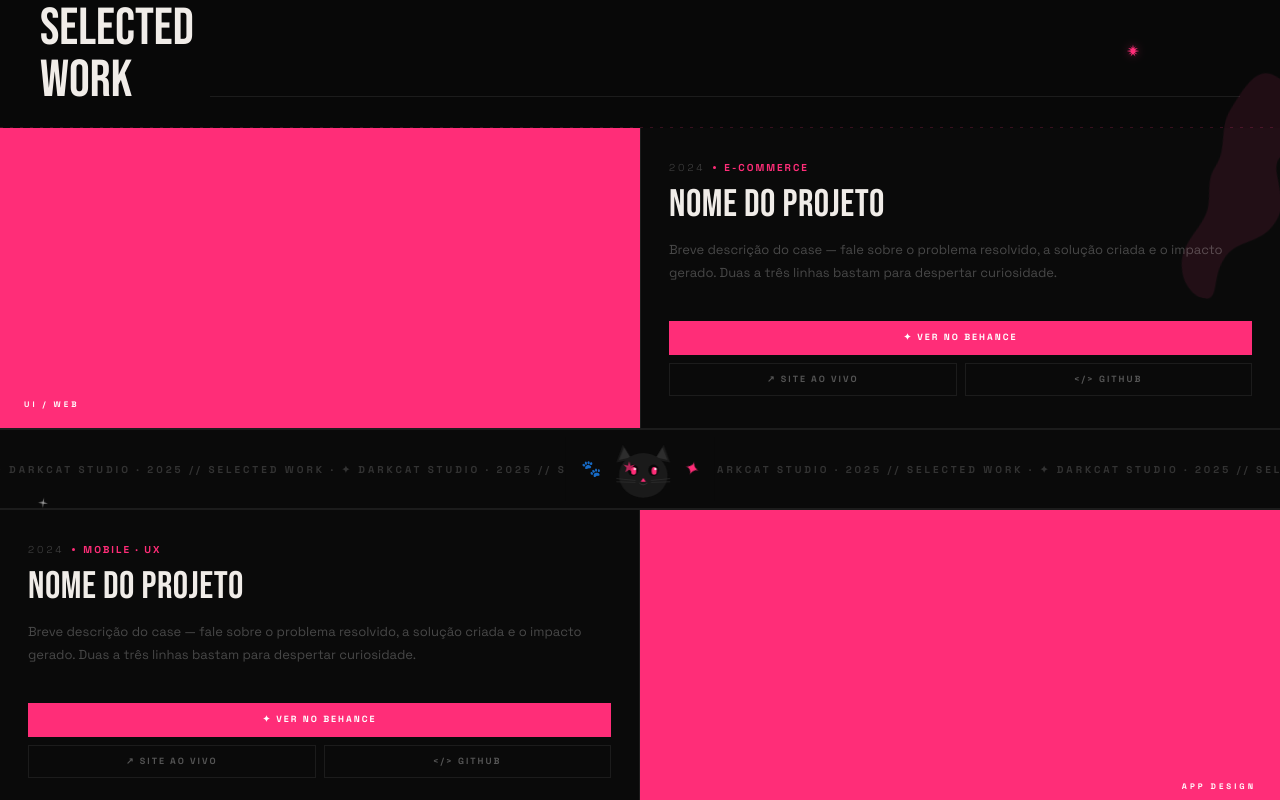
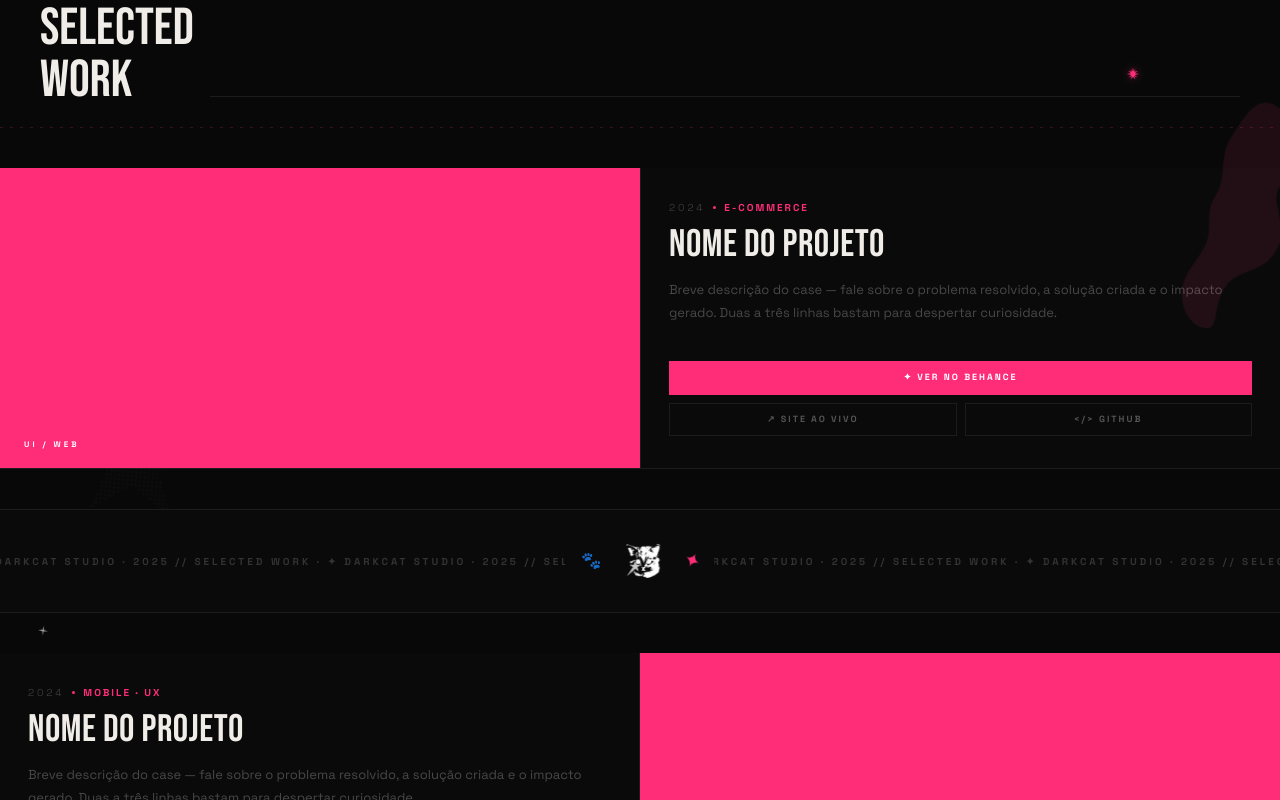
Before and after one commit to CassolEllen/darkcat-studio-portfolio, a React (Vite) app: page / in a window 1280 px wide. Shown: the part 900-1700 px from the top of the page. Built offline with nearby package versions, Linux system fonts and the light colour scheme.

Commit message:
fix: redesign gato do marquee, espaçamento dos cards e imagem stencil

```diff
--- a/src/components/MarqueeDivider.jsx
+++ b/src/components/MarqueeDivider.jsx
@@ -1,37 +1,21 @@
 import { motion } from 'framer-motion'
 
-const CatFaceSVG = () => (
-  <svg width="64" height="64" viewBox="0 0 100 100" fill="none" style={{ display: 'inline-block', verticalAlign: 'middle' }}>
-    {/* ears */}
-    <polygon points="18,12 8,40 32,35" fill="#1a1a1a" />
-    <polygon points="82,12 92,40 68,35" fill="#1a1a1a" />
-    <polygon points="20,16 12,36 30,32" fill="#2d2d2d" />
-    <polygon points="80,16 88,36 70,32" fill="#2d2d2d" />
-    {/* head */}
-    <ellipse cx="50" cy="60" rx="38" ry="35" fill="#1a1a1a" />
-    {/* eyes */}
-    <ellipse cx="34" cy="52" rx="8" ry="9" fill="#080808" />
-    <ellipse cx="66" cy="52" rx="8" ry="9" fill="#080808" />
-    {/* pupils */}
-    <ellipse cx="35" cy="53" rx="4" ry="6" fill="#ff2d78" />
-    <ellipse cx="67" cy="53" rx="4" ry="6" fill="#ff2d78" />
-    {/* eye shine */}
-    <circle cx="37" cy="50" r="2" fill="#fff" opacity="0.8" />
-    <circle cx="69" cy="50" r="2" fill="#fff" opacity="0.8" />
-    {/* nose */}
-    <polygon points="50,64 46,70 54,70" fill="#ff2d78" />
-    {/* mouth */}
-    <path d="M44,72 Q50,78 56,72" stroke="#333" strokeWidth="1.5" fill="none" strokeLinecap="round" />
-    {/* whiskers */}
-    <line x1="8" y1="65" x2="38" y2="68" stroke="#333" strokeWidth="1" />
-    <line x1="8" y1="70" x2="38" y2="71" stroke="#333" strokeWidth="1" />
-    <line x1="62" y1="68" x2="92" y2="65" stroke="#333" strokeWidth="1" />
-    <line x1="62" y1="71" x2="92" y2="70" stroke="#333" strokeWidth="1" />
-    {/* star mark */}
-    <path d="M26,45 L28,38 L30,45 L37,43 L32,48 L34,55 L28,51 L22,55 L24,48 L19,43Z" fill="#ff2d78" opacity="0.7" />
-  </svg>
+// apaga o componente CatFaceSVG inteiro e substitui por:
+const CatStencil = () => (
+  <img
+    src="/cat-stencil.png"
+    alt="DarkCat"
+    style={{
+      width: 64,
+      height: 64,
+      objectFit: 'contain',
+      mixBlendMode: 'screen',
+      filter: 'contrast(1.8) brightness(1.2) grayscale(1) invert(1)',
+      display: 'inline-block',
+      verticalAlign: 'middle',
+    }}
+  />
 )
-
 const marqueeText = '✦ DARKCAT STUDIO · 2025 // SELECTED WORK · '
 
 export default function MarqueeDivider() {
@@ -42,7 +26,7 @@ export default function MarqueeDivider() {
       background: '#0a0a0a',
       borderTop: '1px solid #1c1c1c',
       borderBottom: '1px solid #1c1c1c',
-      height: 80,
+      height: 104,
       display: 'flex',
       alignItems: 'center',
       position: 'relative',
@@ -81,7 +65,7 @@ export default function MarqueeDivider() {
           animate={{ y: [0, -4, 0] }}
           transition={{ duration: 3, repeat: Infinity, ease: 'easeInOut' }}
         >
-          <CatFaceSVG />
+          <CatStencil />
         </motion.div>
 
         {/* sparkle right */}
--- a/src/components/Projects.jsx
+++ b/src/components/Projects.jsx
@@ -90,10 +90,12 @@ export default function Projects() {
       }} />
 
       {/* cards */}
-      <div style={{ background: '#1c1c1c', display: 'grid', gap: 1 }}>
+      <div style={{ display: 'flex', flexDirection: 'column', gap: 0 }}>
         {projects.map((project, i) => (
           <div key={i}>
+            <div style={{ height: 40, background: '#080808' }} />
             <ProjectCard project={project} index={i} />
+            <div style={{ height: 40, background: '#080808' }} />
             {i < projects.length - 1 && <MarqueeDivider />}
           </div>
         ))}
```
Also changed, not shown: public/cat-stencil.png (added).
